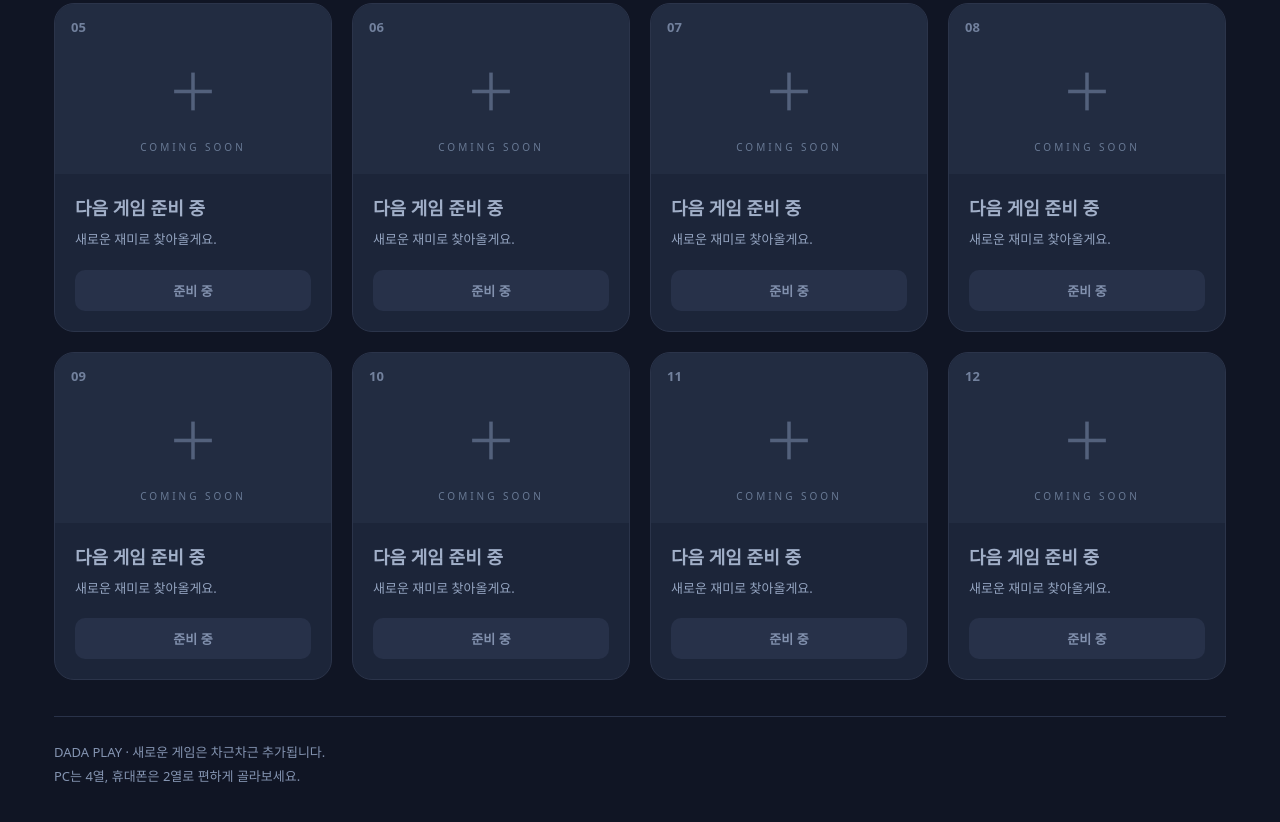
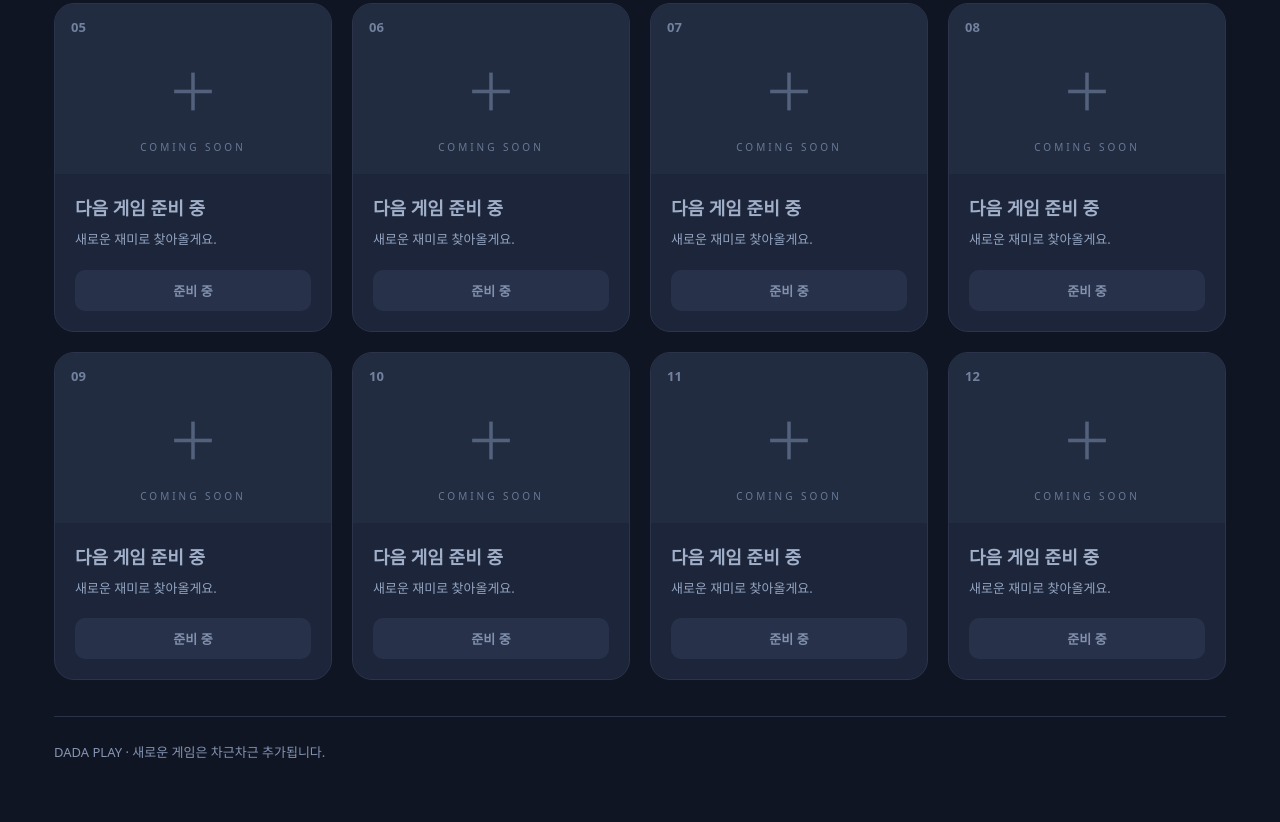
Before and after one commit to dahye1391-ai/dada-game, a plain HTML site: page index.html in a window 1280 px wide. Shown: the part 835-1657 px from the top of the page. Drawn offline with Linux system fonts and the light colour scheme.

Commit message:
Simplify homepage footer

```diff
--- a/index.html
+++ b/index.html
@@ -13,4 +13,4 @@
 <article class="card soon" aria-label="게임 9, 준비 중"><div class="cover"><span class="number">09</span><span class="locked" aria-hidden="true">＋</span><span class="coming">COMING SOON</span></div><div class="info"><h2>다음 게임 준비 중</h2><p>새로운 재미로 찾아올게요.</p><span class="inactive">준비 중</span></div></article>
 <article class="card soon" aria-label="게임 10, 준비 중"><div class="cover"><span class="number">10</span><span class="locked" aria-hidden="true">＋</span><span class="coming">COMING SOON</span></div><div class="info"><h2>다음 게임 준비 중</h2><p>새로운 재미로 찾아올게요.</p><span class="inactive">준비 중</span></div></article>
 <article class="card soon" aria-label="게임 11, 준비 중"><div class="cover"><span class="number">11</span><span class="locked" aria-hidden="true">＋</span><span class="coming">COMING SOON</span></div><div class="info"><h2>다음 게임 준비 중</h2><p>새로운 재미로 찾아올게요.</p><span class="inactive">준비 중</span></div></article>
-<article class="card soon" aria-label="게임 12, 준비 중"><div class="cover"><span class="number">12</span><span class="locked" aria-hidden="true">＋</span><span class="coming">COMING SOON</span></div><div class="info"><h2>다음 게임 준비 중</h2><p>새로운 재미로 찾아올게요.</p><span class="inactive">준비 중</span></div></article></section><footer class="footer">DADA PLAY · 새로운 게임은 차근차근 추가됩니다.<br>PC는 4열, 휴대폰은 2열로 편하게 골라보세요.</footer></main></body></html>
+<article class="card soon" aria-label="게임 12, 준비 중"><div class="cover"><span class="number">12</span><span class="locked" aria-hidden="true">＋</span><span class="coming">COMING SOON</span></div><div class="info"><h2>다음 게임 준비 중</h2><p>새로운 재미로 찾아올게요.</p><span class="inactive">준비 중</span></div></article></section><footer class="footer">DADA PLAY · 새로운 게임은 차근차근 추가됩니다.</footer></main></body></html>
```
